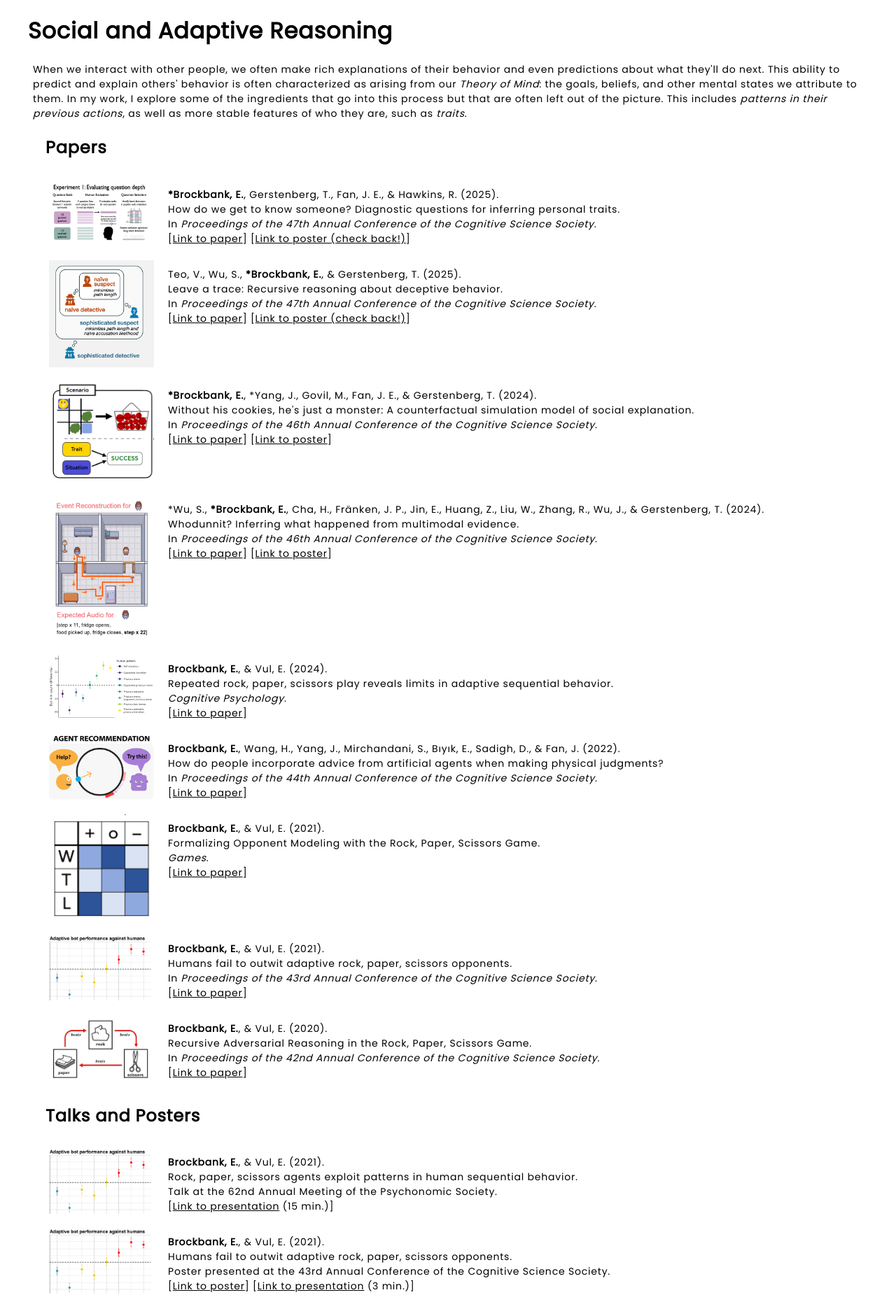
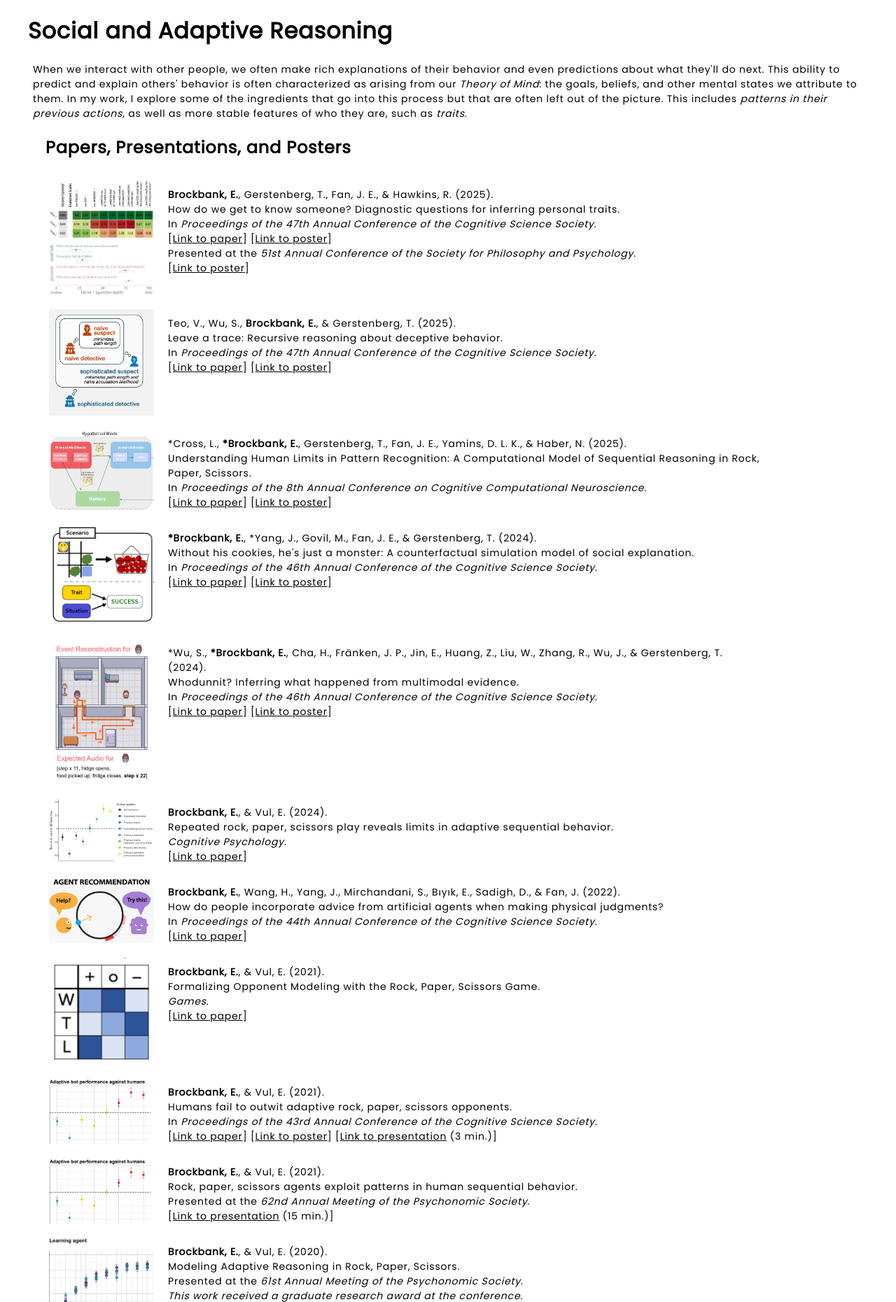
Before and after one commit to erik-brockbank/website, a Flask app: page /research in a window 1280 px wide. Shown: the part 342-2203 px from the top of the page at 70% size. Run offline with Flask 3, Linux system fonts and the light colour scheme; some web fonts are replaced.

Commit message:
update papers, posters, consolidate research page

```diff
--- a/static/style.css
+++ b/static/style.css
@@ -93,7 +93,7 @@ p{
 	font-size: 14px;
 	display: inline-flex;
 	padding-left: 5px;
-	padding-right: 100px;
+	padding-right: 150px;
 	padding-top: 10px;
 	padding-bottom: 10px;
 }
--- a/templates/research.html
+++ b/templates/research.html
@@ -1,9 +1,5 @@
 {% extends "index.html" %}
 {% block content %}
-<!--
-  TODO add CCN paper after submitting camera-ready in June
-  TODO add links to posters after cog sci!
--->
 <div class="research-bucket">
     <div id="research-header">
       <h1 class="topic-header">Overview</h1>
@@ -26,6 +22,9 @@
     <!--
       SOCIAL / RPS
     -->
+    <!--
+      TODO add Neurips paper?
+    -->
     <div class="topic-bucket">
       <h1 class="topic-header">Social and Adaptive Reasoning</h1>
       <div class="topic-overview">
@@ -39,28 +38,44 @@
       </div>
 
       <div class="topic-content">
-        <h2>Papers</h2>
-        <!-- TODO add links to posters after cog sci! -->
+
+        <h2>Papers, Presentations, and Posters</h2>
+
         <div class="paper-links">
           <img src="/static/img/paper_img_deep_conversations.png" class="paper-img" alt="photo" style="width: 150px;">
           <span class="paper-cite">
-            <b>*Brockbank, E.</b>, Gerstenberg, T., Fan, J. E., & Hawkins, R. (2025).
+            <b>Brockbank, E.</b>, Gerstenberg, T., Fan, J. E., & Hawkins, R. (2025).
             <br>How do we get to know someone? Diagnostic questions for inferring personal traits.
             <br>In <em>Proceedings of the 47th Annual Conference of the Cognitive Science Society</em>.
             <br>[<a href="/static/docs/papers/deep_conversations_cogsci2025-final.pdf"><u>Link to paper</u></a>]
-              [<a href=""><u>Link to poster (check back!)</u></a>]
+              [<a href="/static/docs/posters/deep_conversations_cogsci_poster-2025.pdf"><u>Link to poster</u></a>]
+            <br>Presented at the <em>51st Annual Conference of the Society for Philosophy and Psychology</em>.
+            <br>[<a href="/static/docs/posters/deep_conversations_spp_poster-2025.pdf"><u>Link to poster</u></a>]
           </span>
         </div>
+
         <div class="paper-links">
           <img src="/static/img/paper_img_marple_deception.png" class="paper-img" alt="photo" style="width: 150px;">
           <span class="paper-cite">
-            Teo, V., Wu, S., <b>*Brockbank, E.</b>, & Gerstenberg, T. (2025).
+            Teo, V., Wu, S., <b>Brockbank, E.</b>, & Gerstenberg, T. (2025).
             <br>Leave a trace: Recursive reasoning about deceptive behavior.
             <br>In <em>Proceedings of the 47th Annual Conference of the Cognitive Science Society</em>.
             <br>[<a href="/static/docs/papers/MARPLE_deception_cogsci2025-final.pdf"><u>Link to paper</u></a>]
-              [<a href=""><u>Link to poster (check back!)</u></a>]
+              [<a href="/static/docs/posters/marple_cogsci2025_poster.pdf"><u>Link to poster</u></a>]
           </span>
         </div>
+
+        <div class="paper-links">
+          <img src="/static/img/paper_img_hm.png" class="paper-img" alt="photo" style="width: 150px;">
+          <span class="paper-cite">
+            *Cross, L., <b>*Brockbank, E.</b>, Gerstenberg, T., Fan, J. E., Yamins, D. L. K., & Haber, N. (2025).
+            <br>Understanding Human Limits in Pattern Recognition: A Computational Model of Sequential Reasoning in Rock, Paper, Scissors.
+            <br>In <em>Proceedings of the 8th Annual Conference on Cognitive Computational Neuroscience</em>.
+            <br>[<a href="/static/docs/papers/hm_rps_ccn_2025.pdf"><u>Link to paper</u></a>]
+              [<a href="/static/docs/posters/hm_rps_ccn_poster_2025.pdf"><u>Link to poster</u></a>]
+          </span>
+        </div>
+
         <div class="paper-links">
           <img src="/static/img/paper_img_action_abstraction.png" class="paper-img" alt="photo" style="width: 150px;">
           <span class="paper-cite">
@@ -115,6 +130,27 @@
             <br>Humans fail to outwit adaptive rock, paper, scissors opponents.
             <br>In <em>Proceedings of the 43rd Annual Conference of the Cognitive Science Society</em>.
             <br>[<a href="/static/docs/papers/rps_adaptive_bot_final.pdf"><u>Link to paper</u></a>]
+              [<a href="/static/docs/posters/rps_cog_sci_2021_poster_final.pdf"><u>Link to poster</u></a>]
+              [<a href="https://youtu.be/JMR76TcAbPA"><u>Link to presentation</u> (3 min.)</a>]
+          </span>
+        </div>
+        <div class="paper-links">
+          <img src="/static/img/paper_img_rps_adaptive.png" class="paper-img" alt="photo" style="width: 150px;">
+          <span class="paper-cite">
+            <b>Brockbank, E.</b>, & Vul, E. (2021).
+            <br>Rock, paper, scissors agents exploit patterns in human sequential behavior.
+            <br>Presented at the <em>62nd Annual Meeting of the Psychonomic Society</em>.
+            <br>[<a href="https://youtu.be/RkHol-FCwUY"><u>Link to presentation</u> (15 min.)</a>]
+          </span>
+        </div>
+        <div class="paper-links">
+          <img src="/static/img/paper_img_rps_modeling.png" class="paper-img" alt="photo" style="width: 150px;">
+          <span class="paper-cite">
+            <b>Brockbank, E.</b>, & Vul, E. (2020).
+            <br>Modeling Adaptive Reasoning in Rock, Paper, Scissors.
+            <br>Presented at the <em>61st Annual Meeting of the Psychonomic Society</em>.
+            <br><em>This work received a graduate research award at the conference.</em>
+            <br>[<a href="https://youtu.be/T9x1Uq5W5UI"><u>Link to presentation</u> (5 min.)</a>]
           </span>
         </div>
         <div class="paper-links">
@@ -124,46 +160,7 @@
             <br>Recursive Adversarial Reasoning in the Rock, Paper, Scissors Game.
             <br>In <em>Proceedings of the 42nd Annual Conference of the Cognitive Science Society</em>.
             <br>[<a href="/static/docs/papers/recursiveadversarial_final.pdf"><u>Link to paper</u></a>]
-          </span>
-        </div>
-
-        <h2>Talks and Posters</h2>
-        <div class="paper-links">
-          <img src="/static/img/paper_img_rps_adaptive.png" class="paper-img" alt="photo" style="width: 150px;">
-          <span class="paper-cite">
-            <b>Brockbank, E.</b>, & Vul, E. (2021).
-            <br>Rock, paper, scissors agents exploit patterns in human sequential behavior.
-            <br>Talk at the 62nd Annual Meeting of the Psychonomic Society.
-            <br>[<a href="https://youtu.be/RkHol-FCwUY"><u>Link to presentation</u> (15 min.)</a>]
-          </span>
-        </div>
-        <div class="paper-links">
-          <img src="/static/img/paper_img_rps_adaptive.png" class="paper-img" alt="photo" style="width: 150px;">
-          <span class="paper-cite">
-            <b>Brockbank, E.</b>, & Vul, E. (2021).
-            <br>Humans fail to outwit adaptive rock, paper, scissors opponents.
-            <br>Poster presented at the 43rd Annual Conference of the Cognitive Science Society.
-            <br>[<a href="/static/docs/posters/rps_cog_sci_2021_poster_final.pdf"><u>Link to poster</u></a>]
-              [<a href="https://youtu.be/JMR76TcAbPA"><u>Link to presentation</u> (3 min.)</a>]
-          </span>
-        </div>
-        <div class="paper-links">
-          <img src="/static/img/paper_img_rps_modeling.png" class="paper-img" alt="photo" style="width: 150px;">
-          <span class="paper-cite">
-            <b>Brockbank, E.</b>, & Vul, E. (2020).
-            <br>Modeling Adaptive Reasoning in Rock, Paper, Scissors.
-            <br>Poster presented at the 61st Annual Meeting of the Psychonomic Society.
-            <br><em>This work received a graduate research award at the conference.</em>
-            <br>[<a href="https://youtu.be/T9x1Uq5W5UI"><u>Link to presentation</u> (5 min.)</a>]
-          </span>
-        </div>
-        <div class="paper-links">
-          <img src="/static/img/paper_img_rps.png" class="paper-img" alt="photo" style="width: 150px;">
-          <span class="paper-cite">
-            <b>Brockbank, E.</b>, & Vul, E. (2020).
-            <br>Recursive Adversarial Reasoning in the Rock, Paper, Scissors Game.
-            <br>Talk at the 42nd Annual Conference of the Cognitive Science Society.
-            <br>[<a href="https://youtu.be/xY4OgbDeHb4"><u>Link to presentation</u> (15 min.)</a>]
+              [<a href="https://youtu.be/xY4OgbDeHb4"><u>Link to presentation</u> (15 min.)</a>]
           </span>
         </div>
         <div class="paper-links">
@@ -171,7 +168,7 @@
           <span class="paper-cite">
               <b>Brockbank, E.</b>, & Vul, E. (2020).
               <br>Adaptive Reasoning in Rock-Paper-Scissors.
-              <br>Talk at the  53rd Annual Conference of the Society for Mathematical Psychology.
+              <br>Presented at the <em>53rd Annual Conference of the Society for Mathematical Psychology</em>.
               <br>[<a href="https://youtu.be/yiLGohf5hek"><u>Link to presentation</u> (15 min.)</a>]
           </span>
         </div>
@@ -198,7 +195,7 @@
       </div>
 
       <div class="topic-content">
-        <h2>Papers</h2>
+        <h2>Papers, Presentations, and Posters</h2>
         <div class="paper-links">
           <img src="/static/img/paper_img_rmts.png" class="paper-img" alt="photo" style="width: 150px;">
           <span class="paper-cite">
@@ -224,28 +221,12 @@
             <br>Explanation Supports Hypothesis Generation in Learning.
             <br>In <em>Proceedings of the 42nd Annual Conference of the Cognitive Science Society</em>.
             <br>[<a href="/static/docs/papers/explanationsupports_final.pdf"><u>Link to paper</u></a>]
+              [<a href="https://youtu.be/7No00WFiKyQ"><u>Link to presentation</u> (15 min.)</a>]
+            <br>Presented at the <em>47th Annual Conference of the Society for Philosophy and Psychology</em>.
+            <br>[<a href="https://youtu.be/UyVWc3YL2Uw"><u>Link to presentation</u> (5 min.)</a>]
           </span>
         </div>
 
-        <h2>Talks and Posters</h2>
-        <div class="paper-links">
-          <img src="/static/img/paper_img_go_fish.png" class="paper-img" alt="photo" style="width: 150px;">
-          <span class="paper-cite">
-            <b>Brockbank, E.</b>, & Walker, C. M. (2021).
-            <br>Explanation impacts hypothesis generation, but not evaluation, during learning.
-            <br>Poster presented at the 47th Annual Conference of the Society for Philosophy and Psychology.
-            <br>[<a href="https://youtu.be/UyVWc3YL2Uw"><u>Link to presentation</u> (5 min.)</a>]
-          </span>
-        </div>
-        <div class="paper-links">
-          <img src="/static/img/paper_img_go_fish.png" class="paper-img" alt="photo" style="width: 150px;">
-          <span class="paper-cite">
-            <b>Brockbank, E.</b>, & Walker, C. M. (2020).
-            <br>Explanation Supports Hypothesis Generation in Learning.
-            <br>Talk at the 42nd Annual Conference of the Cognitive Science Society.
-            <br>[<a href="https://youtu.be/7No00WFiKyQ"><u>Link to presentation</u> (15 min.)</a>]
-          </span>
-        </div>
       </div>
     </div>
 
@@ -270,7 +251,7 @@
       </div>
 
       <div class="topic-content">
-        <h2>Papers</h2>
+        <h2>Papers, Presentations, and Posters</h2>
         <div class="paper-links">
           <img src="/static/img/paper_img_drift.png" class="paper-img" alt="photo" style="width: 150px;">
           <span class="paper-cite">
@@ -296,18 +277,7 @@
             <br>Mapping visual features onto numbers.
             <br>In <em>Proceedings of the 41st Annual Conference of the Cognitive Science Society</em>.
             <br>[<a href="/static/docs/papers/cogsci_19_estimation_FINAL.pdf"><u>Link to paper</u></a>]
-          </span>
-        </div>
-
-        <h2>Talks and Posters</h2>
-        <div class="paper-links">
-          <img src="/static/img/paper_img_mapping.png" class="paper-img" alt="photo" style="width: 150px;">
-          <span class="paper-cite">
-            <b>Brockbank, E.</b>, & Vul, E. (2019).
-            <br>Mapping visual features onto numbers.
-            <br>Poster presented at the 45th Annual Conference of the Society for Philosophy and Psychology
-            <br>& the 41st Annual Conference of the Cognitive Science Society.
-            <br>[<a href="/static/docs/posters/spp_19_FINAL_resize.pdf"><u>Link to poster</u></a>]
+              [<a href="/static/docs/posters/spp_19_FINAL_resize.pdf"><u>Link to poster</u></a>]
           </span>
         </div>
       </div>
@@ -319,18 +289,6 @@
     <div class="topic-bucket">
       <h1 class="topic-header">Miscellaneous</h1>
       <div class="topic-content">
-        <!-- TODO add links to poster after cog sci! -->
-        <h2>Attitudes and behaviors that predict success in introductory data science courses</h2>
-        <div class="paper-links">
-          <img src="/static/img/paper_img_dsp.png" class="paper-img" alt="photo" style="width: 150px;">
-          <span class="paper-cite">
-              Zheng, K., <b>Brockbank, E.</b>, Schwartz, S., Yeager, D. S., Bryan, C., Dweck, C., & Fan, J. (2025).
-              <br>Linking student psychological orientation, engagement, and learning in college-level introductory data science.
-              <br>In <em>Proceedings of the 47th Annual Conference of the Cognitive Science Society</em>.
-              <br>[<a href="/static/docs/papers/dsp_cogsci2025-final.pdf"><u>Link to paper</u></a>]
-                [<a href=""><u>Link to poster (check back!)</u></a>]
-          </span>
-        </div>
 
         <h2>An evaluation of data visualization literacy assessments</h2>
         <div class="paper-links">
@@ -343,9 +301,21 @@
           </span>
         </div>
 
+        <h2>Attitudes and behaviors that predict success in introductory data science courses</h2>
+        <div class="paper-links">
+          <img src="/static/img/paper_img_dsp.png" class="paper-img" alt="photo" style="width: 150px;">
+          <span class="paper-cite">
+              Zheng, K., <b>Brockbank, E.</b>, Schwartz, S., Yeager, D. S., Bryan, C., Dweck, C., & Fan, J. (2025).
+              <br>Linking student psychological orientation, engagement, and learning in college-level introductory data science.
+              <br>In <em>Proceedings of the 47th Annual Conference of the Cognitive Science Society</em>.
+              <br>[<a href="/static/docs/papers/dsp_cogsci2025-final.pdf"><u>Link to paper</u></a>]
+                [<a href="/static/docs/posters/dsp_cogsci_2025.pdf"><u>Link to poster</u></a>]
+          </span>
+        </div>
+
         <h2>A review of sample-based models of judgment and decision making in the literature</h2>
         <div class="paper-links">
-          <img src="/static/img/sampling_data_beliefs_actions-figure1.jpg" class="paper-img" alt="photo" style="width: 150px;">
+          <img src="/static/img/paper_img_sampling_data.jpg" class="paper-img" alt="photo" style="width: 150px;">
           <span class="paper-cite">
               <b>Brockbank, E.</b>, Holdaway, C., Acosta-Kane, D., & Vul, E. (2023).
               <br>Sampling Data, Beliefs, and Actions.
```
Also changed, not shown: static/img/paper_img_deep_conversations.png, static/img/paper_img_hm.png (added), static/img/paper_img_sampling_data.jpg (renamed from static/img/sampling_data_beliefs_actions-figure1.jpg), 6 other files.
